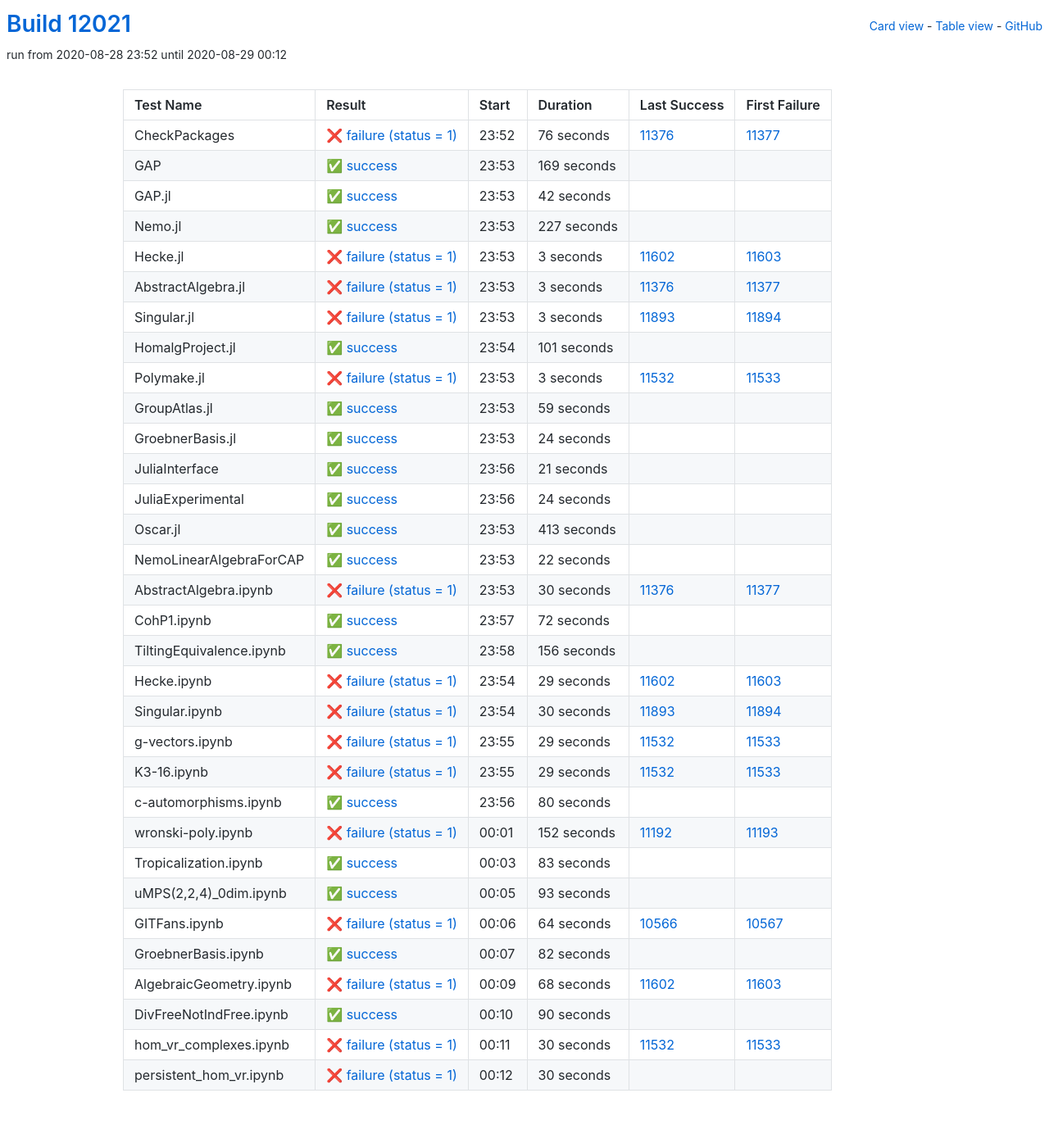
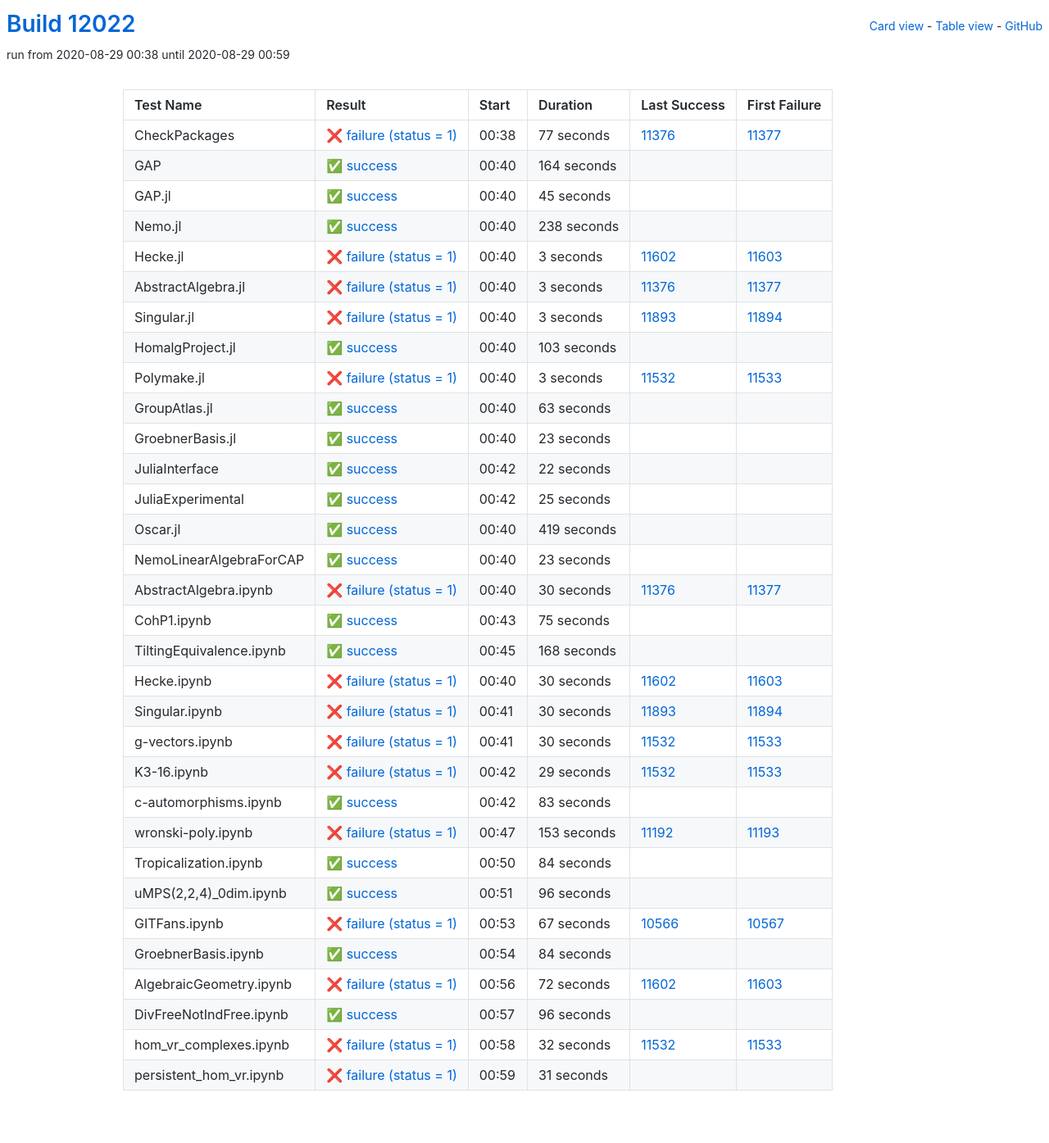
Before and after one commit to oscar-system/oscar-ci-status, a Jekyll site: the page built from table.html, in a window 1280 px wide. Shown: the whole page at 82% size. Built offline with Jekyll 4.4.1, drawn with Linux system fonts in a browser that asks for light colours.

Commit message:
Build #12022

```diff
--- a/_data/ci.yml
+++ b/_data/ci.yml
@@ -1,6 +1,6 @@
 ---
-build: 12021
-build_url: https://oscarci.mathematik.uni-kl.de/job/oscar/12021/
+build: 12022
+build_url: https://oscarci.mathematik.uni-kl.de/job/oscar/12022/
 job: oscar
 organization: oscar-system
 repo: oscar-ci-status
@@ -8,56 +8,56 @@
 tests:
 - name: CheckPackages
   id: checkpackages
-  log: https://oscarci.mathematik.uni-kl.de/job/oscar/12021/artifact/logs/build-12021/CheckPackages.log
-  start: 2020-08-28 23:52
+  log: https://oscarci.mathematik.uni-kl.de/job/oscar/12022/artifact/logs/build-12022/CheckPackages.log
+  start: 2020-08-29 00:38
   success: false
   exitcode: 1
   status: failure
-  duration: 76
+  duration: 77
   last_success: 11376
   last_success_url: https://oscarci.mathematik.uni-kl.de/job/oscar/11376/
   first_failure: 11377
   first_failure_url: https://oscarci.mathematik.uni-kl.de/job/oscar/11377/
 - name: GAP
   id: gap
-  log: https://oscarci.mathematik.uni-kl.de/job/oscar/12021/artifact/logs/build-12021/GAP.log
-  start: 2020-08-28 23:53
+  log: https://oscarci.mathematik.uni-kl.de/job/oscar/12022/artifact/logs/build-12022/GAP.log
+  start: 2020-08-29 00:40
   success: true
   exitcode: 0
   status: success
-  duration: 169
+  duration: 164
   last_success: false
   last_success_url:
   first_failure: false
   first_failure_url:
 - name: GAP.jl
   id: gap-jl
-  log: https://oscarci.mathematik.uni-kl.de/job/oscar/12021/artifact/logs/build-12021/GAP.jl.log
-  start: 2020-08-28 23:53
+  log: https://oscarci.mathematik.uni-kl.de/job/oscar/12022/artifact/logs/build-12022/GAP.jl.log
+  start: 2020-08-29 00:40
   success: true
   exitcode: 0
   status: success
-  duration: 42
+  duration: 45
   last_success: false
   last_success_url:
   first_failure: false
   first_failure_url:
 - name: Nemo.jl
   id: nemo-jl
-  log: https://oscarci.mathematik.uni-kl.de/job/oscar/12021/artifact/logs/build-12021/Nemo.jl.log
-  start: 2020-08-28 23:53
+  log: https://oscarci.mathematik.uni-kl.de/job/oscar/12022/artifact/logs/build-12022/Nemo.jl.log
+  start: 2020-08-29 00:40
   success: true
   exitcode: 0
   status: success
-  duration: 227
+  duration: 238
   last_success: false
   last_success_url:
   first_failure: false
   first_failure_url:
 - name: Hecke.jl
   id: hecke-jl
-  log: https://oscarci.mathematik.uni-kl.de/job/oscar/12021/artifact/logs/build-12021/Hecke.jl.log
-  start: 2020-08-28 23:53
+  log: https://oscarci.mathematik.uni-kl.de/job/oscar/12022/artifact/logs/build-12022/Hecke.jl.log
+  start: 2020-08-29 00:40
   success: false
   exitcode: 1
   status: failure
@@ -68,8 +68,8 @@
   first_failure_url: https://oscarci.mathematik.uni-kl.de/job/oscar/11603/
 - name: AbstractAlgebra.jl
   id: abstractalgebra-jl
-  log: https://oscarci.mathematik.uni-kl.de/job/oscar/12021/artifact/logs/build-12021/AbstractAlgebra.jl.log
-  start: 2020-08-28 23:53
+  log: https://oscarci.mathematik.uni-kl.de/job/oscar/12022/artifact/logs/build-12022/AbstractAlgebra.jl.log
+  start: 2020-08-29 00:40
   success: false
   exitcode: 1
   status: failure
@@ -80,8 +80,8 @@
   first_failure_url: https://oscarci.mathematik.uni-kl.de/job/oscar/11377/
 - name: Singular.jl
   id: singular-jl
-  log: https://oscarci.mathematik.uni-kl.de/job/oscar/12021/artifact/logs/build-12021/Singular.jl.log
-  start: 2020-08-28 23:53
+  log: https://oscarci.mathematik.uni-kl.de/job/oscar/12022/artifact/logs/build-12022/Singular.jl.log
+  start: 2020-08-29 00:40
   success: false
   exitcode: 1
   status: failure
@@ -92,20 +92,20 @@
   first_failure_url: https://oscarci.mathematik.uni-kl.de/job/oscar/11894/
 - name: HomalgProject.jl
   id: homalgproject-jl
-  log: https://oscarci.mathematik.uni-kl.de/job/oscar/12021/artifact/logs/build-12021/HomalgProject.jl.log
-  start: 2020-08-28 23:54
+  log: https://oscarci.mathematik.uni-kl.de/job/oscar/12022/artifact/logs/build-12022/HomalgProject.jl.log
+  start: 2020-08-29 00:40
   success: true
   exitcode: 0
   status: success
-  duration: 101
+  duration: 103
   last_success: false
   last_success_url:
   first_failure: false
   first_failure_url:
 - name: Polymake.jl
   id: polymake-jl
-  log: https://oscarci.mathematik.uni-kl.de/job/oscar/12021/artifact/logs/build-12021/Polymake.jl.log
-  start: 2020-08-28 23:53
+  log: https://oscarci.mathematik.uni-kl.de/job/oscar/12022/artifact/logs/build-12022/Polymake.jl.log
+  start: 2020-08-29 00:40
   success: false
   exitcode: 1
   status: failure
@@ -116,68 +116,32 @@
   first_failure_url: https://oscarci.mathematik.uni-kl.de/job/oscar/11533/
 - name: GroupAtlas.jl
   id: groupatlas-jl
-  log: https://oscarci.mathematik.uni-kl.de/job/oscar/12021/artifact/logs/build-12021/GroupAtlas.jl.log
-  start: 2020-08-28 23:53
+  log: https://oscarci.mathematik.uni-kl.de/job/oscar/12022/artifact/logs/build-12022/GroupAtlas.jl.log
+  start: 2020-08-29 00:40
   success: true
   exitcode: 0
   status: success
-  duration: 59
+  duration: 63
   last_success: false
   last_success_url:
   first_failure: false
   first_failure_url:
 - name: GroebnerBasis.jl
   id: groebnerbasis-jl
-  log: https://oscarci.mathematik.uni-kl.de/job/oscar/12021/artifact/logs/build-12021/GroebnerBasis.jl.log
-  start: 2020-08-28 23:53
+  log: https://oscarci.mathematik.uni-kl.de/job/oscar/12022/artifact/logs/build-12022/GroebnerBasis.jl.log
+  start: 2020-08-29 00:40
   success: true
   exitcode: 0
   status: success
-  duration: 24
+  duration: 23
   last_success: false
   last_success_url:
   first_failure: false
   first_failure_url:
 - name: JuliaInterface
   id: juliainterface
-  log: https://oscarci.mathematik.uni-kl.de/job/oscar/12021/artifact/logs/build-12021/JuliaInterface.log
-  start: 2020-08-28 23:56
-  success: true
-  exitcode: 0
-  status: success
-  duration: 21
-  last_success: false
-  last_success_url:
-  first_failure: false
-  first_failure_url:
-- name: JuliaExperimental
-  id: juliaexperimental
-  log: https://oscarci.mathematik.uni-kl.de/job/oscar/12021/artifact/logs/build-12021/JuliaExperimental.log
-  start: 2020-08-28 23:56
-  success: true
-  exitcode: 0
-  status: success
-  duration: 24
-  last_success: false
-  last_success_url:
-  first_failure: false
-  first_failure_url:
-- name: Oscar.jl
-  id: oscar-jl
-  log: https://oscarci.mathematik.uni-kl.de/job/oscar/12021/artifact/logs/build-12021/Oscar.jl.log
-  start: 2020-08-28 23:53
-  success: true
-  exitcode: 0
-  status: success
-  duration: 413
-  last_success: false
-  last_success_url:
-  first_failure: false
-  first_failure_url:
-- name: NemoLinearAlgebraForCAP
-  id: nemolinearalgebraforcap
-  log: https://oscarci.mathematik.uni-kl.de/job/oscar/12021/artifact/logs/build-12021/NemoLinearAlgebraForCAP.log
-  start: 2020-08-28 23:53
+  log: https://oscarci.mathematik.uni-kl.de/job/oscar/12022/artifact/logs/build-12022/JuliaInterface.log
+  start: 2020-08-29 00:42
   success: true
   exitcode: 0
   status: success
@@ -186,10 +150,46 @@
   last_success_url:
   first_failure: false
   first_failure_url:
+- name: JuliaExperimental
+  id: juliaexperimental
+  log: https://oscarci.mathematik.uni-kl.de/job/oscar/12022/artifact/logs/build-12022/JuliaExperimental.log
+  start: 2020-08-29 00:42
+  success: true
+  exitcode: 0
+  status: success
+  duration: 25
+  last_success: false
+  last_success_url:
+  first_failure: false
+  first_failure_url:
+- name: Oscar.jl
+  id: oscar-jl
+  log: https://oscarci.mathematik.uni-kl.de/job/oscar/12022/artifact/logs/build-12022/Oscar.jl.log
+  start: 2020-08-29 00:40
+  success: true
+  exitcode: 0
+  status: success
+  duration: 419
+  last_success: false
+  last_success_url:
+  first_failure: false
+  first_failure_url:
+- name: NemoLinearAlgebraForCAP
+  id: nemolinearalgebraforcap
+  log: https://oscarci.mathematik.uni-kl.de/job/oscar/12022/artifact/logs/build-12022/NemoLinearAlgebraForCAP.log
+  start: 2020-08-29 00:40
+  success: true
+  exitcode: 0
+  status: success
+  duration: 23
+  last_success: false
+  last_success_url:
+  first_failure: false
+  first_failure_url:
 - name: AbstractAlgebra.ipynb
   id: abstractalgebra-ipynb
-  log: https://oscarci.mathematik.uni-kl.de/job/oscar/12021/artifact/logs/build-12021/AbstractAlgebra.ipynb.log
-  start: 2020-08-28 23:53
+  log: https://oscarci.mathematik.uni-kl.de/job/oscar/12022/artifact/logs/build-12022/AbstractAlgebra.ipynb.log
+  start: 2020-08-29 00:40
   success: false
   exitcode: 1
   status: failure
@@ -200,44 +200,44 @@
   first_failure_url: https://oscarci.mathematik.uni-kl.de/job/oscar/11377/
 - name: CohP1.ipynb
   id: cohp1-ipynb
-  log: https://oscarci.mathematik.uni-kl.de/job/oscar/12021/artifact/logs/build-12021/CohP1.ipynb.log
-  start: 2020-08-28 23:57
+  log: https://oscarci.mathematik.uni-kl.de/job/oscar/12022/artifact/logs/build-12022/CohP1.ipynb.log
+  start: 2020-08-29 00:43
   success: true
   exitcode: 0
   status: success
-  duration: 72
+  duration: 75
   last_success: false
   last_success_url:
   first_failure: false
   first_failure_url:
 - name: TiltingEquivalence.ipynb
   id: tiltingequivalence-ipynb
-  log: https://oscarci.mathematik.uni-kl.de/job/oscar/12021/artifact/logs/build-12021/TiltingEquivalence.ipynb.log
-  start: 2020-08-28 23:58
+  log: https://oscarci.mathematik.uni-kl.de/job/oscar/12022/artifact/logs/build-12022/TiltingEquivalence.ipynb.log
+  start: 2020-08-29 00:45
   success: true
   exitcode: 0
   status: success
-  duration: 156
+  duration: 168
   last_success: false
   last_success_url:
   first_failure: false
   first_failure_url:
 - name: Hecke.ipynb
   id: hecke-ipynb
-  log: https://oscarci.mathematik.uni-kl.de/job/oscar/12021/artifact/logs/build-12021/Hecke.ipynb.log
-  start: 2020-08-28 23:54
+  log: https://oscarci.mathematik.uni-kl.de/job/oscar/12022/artifact/logs/build-12022/Hecke.ipynb.log
+  start: 2020-08-29 00:40
   success: false
   exitcode: 1
   status: failure
-  duration: 29
+  duration: 30
   last_success: 11602
   last_success_url: https://oscarci.mathematik.uni-kl.de/job/oscar/11602/
   first_failure: 11603
   first_failure_url: https://oscarci.mathematik.uni-kl.de/job/oscar/11603/
 - name: Singular.ipynb
   id: singular-ipynb
-  log: https://oscarci.mathematik.uni-kl.de/job/oscar/12021/artifact/logs/build-12021/Singular.ipynb.log
-  start: 2020-08-28 23:54
+  log: https://oscarci.mathematik.uni-kl.de/job/oscar/12022/artifact/logs/build-12022/Singular.ipynb.log
+  start: 2020-08-29 00:41
   success: false
   exitcode: 1
   status: failure
@@ -248,20 +248,20 @@
   first_failure_url: https://oscarci.mathematik.uni-kl.de/job/oscar/11894/
 - name: g-vectors.ipynb
   id: g-vectors-ipynb
-  log: https://oscarci.mathematik.uni-kl.de/job/oscar/12021/artifact/logs/build-12021/g-vectors.ipynb.log
-  start: 2020-08-28 23:55
+  log: https://oscarci.mathematik.uni-kl.de/job/oscar/12022/artifact/logs/build-12022/g-vectors.ipynb.log
+  start: 2020-08-29 00:41
   success: false
   exitcode: 1
   status: failure
-  duration: 29
+  duration: 30
   last_success: 11532
   last_success_url: https://oscarci.mathematik.uni-kl.de/job/oscar/11532/
   first_failure: 11533
   first_failure_url: https://oscarci.mathematik.uni-kl.de/job/oscar/11533/
 - name: K3-16.ipynb
   id: k3-16-ipynb
-  log: https://oscarci.mathematik.uni-kl.de/job/oscar/12021/artifact/logs/build-12021/K3-16.ipynb.log
-  start: 2020-08-28 23:55
+  log: https://oscarci.mathematik.uni-kl.de/job/oscar/12022/artifact/logs/build-12022/K3-16.ipynb.log
+  start: 2020-08-29 00:42
   success: false
   exitcode: 1
   status: failure
@@ -272,32 +272,8 @@
   first_failure_url: https://oscarci.mathematik.uni-kl.de/job/oscar/11533/
 - name: c-automorphisms.ipynb
   id: c-automorphisms-ipynb
-  log: https://oscarci.mathematik.uni-kl.de/job/oscar/12021/artifact/logs/build-12021/c-automorphisms.ipynb.log
-  start: 2020-08-28 23:56
-  success: true
-  exitcode: 0
-  status: success
-  duration: 80
-  last_success: false
-  last_success_url:
-  first_failure: false
-  first_failure_url:
-- name: wronski-poly.ipynb
-  id: wronski-poly-ipynb
-  log: https://oscarci.mathematik.uni-kl.de/job/oscar/12021/artifact/logs/build-12021/wronski-poly.ipynb.log
-  start: 2020-08-29 00:01
-  success: false
-  exitcode: 1
-  status: failure
-  duration: 152
-  last_success: 11192
-  last_success_url: https://oscarci.mathematik.uni-kl.de/job/oscar/11192/
-  first_failure: 11193
-  first_failure_url: https://oscarci.mathematik.uni-kl.de/job/oscar/11193/
-- name: Tropicalization.ipynb
-  id: tropicalization-ipynb
-  log: https://oscarci.mathematik.uni-kl.de/job/oscar/12021/artifact/logs/build-12021/Tropicalization.ipynb.log
-  start: 2020-08-29 00:03
+  log: https://oscarci.mathematik.uni-kl.de/job/oscar/12022/artifact/logs/build-12022/c-automorphisms.ipynb.log
+  start: 2020-08-29 00:42
   success: true
   exitcode: 0
   status: success
@@ -306,86 +282,110 @@
   last_success_url:
   first_failure: false
   first_failure_url:
-- name: uMPS(2,2,4)_0dim.ipynb
-  id: umps-2-2-4-0dim-ipynb
-  log: https://oscarci.mathematik.uni-kl.de/job/oscar/12021/artifact/logs/build-12021/uMPS-2-2-4-_0dim.ipynb.log
-  start: 2020-08-29 00:05
+- name: wronski-poly.ipynb
+  id: wronski-poly-ipynb
+  log: https://oscarci.mathematik.uni-kl.de/job/oscar/12022/artifact/logs/build-12022/wronski-poly.ipynb.log
+  start: 2020-08-29 00:47
+  success: false
+  exitcode: 1
+  status: failure
+  duration: 153
+  last_success: 11192
+  last_success_url: https://oscarci.mathematik.uni-kl.de/job/oscar/11192/
+  first_failure: 11193
+  first_failure_url: https://oscarci.mathematik.uni-kl.de/job/oscar/11193/
+- name: Tropicalization.ipynb
+  id: tropicalization-ipynb
+  log: https://oscarci.mathematik.uni-kl.de/job/oscar/12022/artifact/logs/build-12022/Tropicalization.ipynb.log
+  start: 2020-08-29 00:50
   success: true
   exitcode: 0
   status: success
-  duration: 93
+  duration: 84
+  last_success: false
+  last_success_url:
+  first_failure: false
+  first_failure_url:
+- name: uMPS(2,2,4)_0dim.ipynb
+  id: umps-2-2-4-0dim-ipynb
+  log: https://oscarci.mathematik.uni-kl.de/job/oscar/12022/artifact/logs/build-12022/uMPS-2-2-4-_0dim.ipynb.log
+  start: 2020-08-29 00:51
+  success: true
+  exitcode: 0
+  status: success
+  duration: 96
   last_success: false
   last_success_url:
   first_failure: false
   first_failure_url:
 - name: GITFans.ipynb
   id: gitfans-ipynb
-  log: https://oscarci.mathematik.uni-kl.de/job/oscar/12021/artifact/logs/build-12021/GITFans.ipynb.log
-  start: 2020-08-29 00:06
+  log: https://oscarci.mathematik.uni-kl.de/job/oscar/12022/artifact/logs/build-12022/GITFans.ipynb.log
+  start: 2020-08-29 00:53
   success: false
   exitcode: 1
   status: failure
-  duration: 64
+  duration: 67
   last_success: 10566
   last_success_url: https://oscarci.mathematik.uni-kl.de/job/oscar/10566/
   first_failure: 10567
   first_failure_url: https://oscarci.mathematik.uni-kl.de/job/oscar/10567/
 - name: GroebnerBasis.ipynb
   id: groebnerbasis-ipynb
-  log: https://oscarci.mathematik.uni-kl.de/job/oscar/12021/artifact/logs/build-12021/GroebnerBasis.ipynb.log
-  start: 2020-08-29 00:07
+  log: https://oscarci.mathematik.uni-kl.de/job/oscar/12022/artifact/logs/build-12022/GroebnerBasis.ipynb.log
+  start: 2020-08-29 00:54
   success: true
   exitcode: 0
   status: success
-  duration: 82
+  duration: 84
   last_success: false
   last_success_url:
   first_failure: false
   first_failure_url:
 - name: AlgebraicGeometry.ipynb
   id: algebraicgeometry-ipynb
-  log: https://oscarci.mathematik.uni-kl.de/job/oscar/12021/artifact/logs/build-12021/AlgebraicGeometry.ipynb.log
-  start: 2020-08-29 00:09
+  log: https://oscarci.mathematik.uni-kl.de/job/oscar/12022/artifact/logs/build-12022/AlgebraicGeometry.ipynb.log
+  start: 2020-08-29 00:56
   success: false
   exitcode: 1
   status: failure
-  duration: 68
+  duration: 72
   last_success: 11602
   last_success_url: https://oscarci.mathematik.uni-kl.de/job/oscar/11602/
   first_failure: 11603
   first_failure_url: https://oscarci.mathematik.uni-kl.de/job/oscar/11603/
 - name: DivFreeNotIndFree.ipynb
   id: divfreenotindfree-ipynb
-  log: https://oscarci.mathematik.uni-kl.de/job/oscar/12021/artifact/logs/build-12021/DivFreeNotIndFree.ipynb.log
-  start: 2020-08-29 00:10
+  log: https://oscarci.mathematik.uni-kl.de/job/oscar/12022/artifact/logs/build-12022/DivFreeNotIndFree.ipynb.log
+  start: 2020-08-29 00:57
   success: true
   exitcode: 0
   status: success
-  duration: 90
+  duration: 96
   last_success: false
   last_success_url:
   first_failure: false
   first_failure_url:
 - name: hom_vr_complexes.ipynb
   id: hom-vr-complexes-ipynb
-  log: https://oscarci.mathematik.uni-kl.de/job/oscar/12021/artifact/logs/build-12021/hom_vr_complexes.ipynb.log
-  start: 2020-08-29 00:11
+  log: https://oscarci.mathematik.uni-kl.de/job/oscar/12022/artifact/logs/build-12022/hom_vr_complexes.ipynb.log
+  start: 2020-08-29 00:58
   success: false
   exitcode: 1
   status: failure
-  duration: 30
+  duration: 32
   last_success: 11532
   last_success_url: https://oscarci.mathematik.uni-kl.de/job/oscar/11532/
   first_failure: 11533
   first_failure_url: https://oscarci.mathematik.uni-kl.de/job/oscar/11533/
 - name: persistent_hom_vr.ipynb
   id: persistent-hom-vr-ipynb
-  log: https://oscarci.mathematik.uni-kl.de/job/oscar/12021/artifact/logs/build-12021/persistent_hom_vr.ipynb.log
-  start: 2020-08-29 00:12
+  log: https://oscarci.mathematik.uni-kl.de/job/oscar/12022/artifact/logs/build-12022/persistent_hom_vr.ipynb.log
+  start: 2020-08-29 00:59
   success: false
   exitcode: 1
   status: failure
-  duration: 30
+  duration: 31
   last_success: false
   last_success_url:
   first_failure: false
```
Also changed, not shown: README.md.
